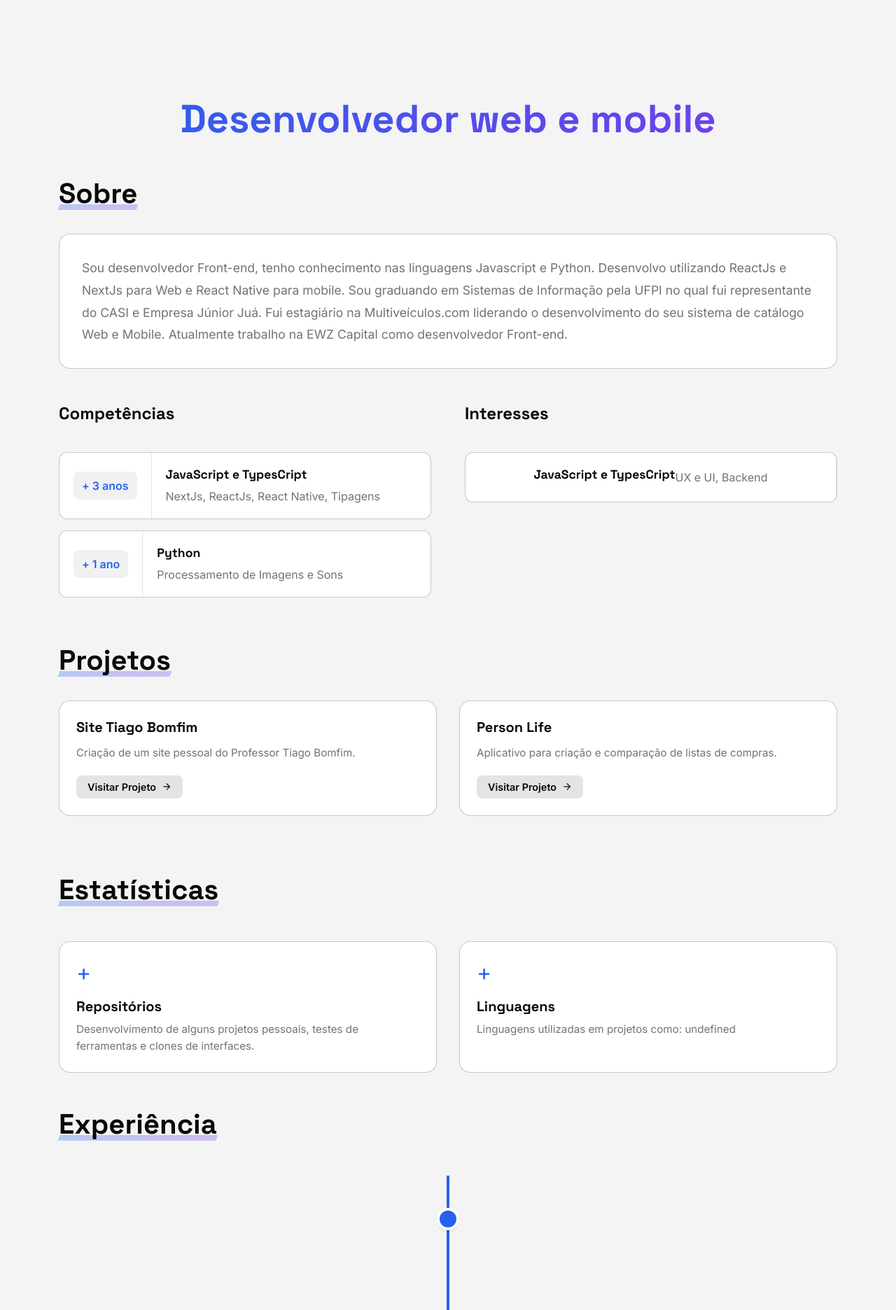
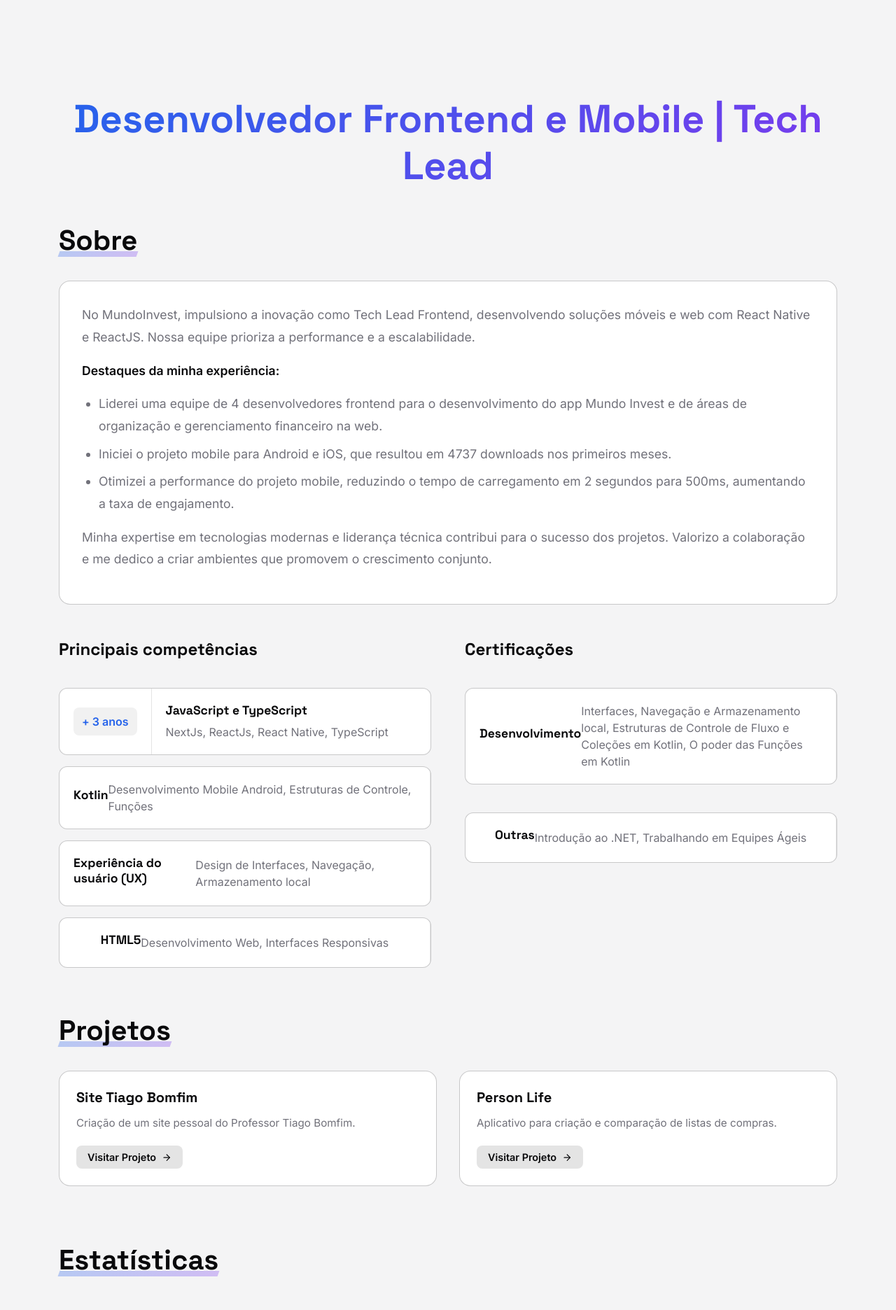
Before and after one commit to FranciscoMaik/PortifolioFolks, a Next.js app: page / in a window 1280 px wide. Shown: the part 600-2472 px from the top of the page at 70% size. Built offline with nearby package versions, Linux system fonts and the light colour scheme; no server answers.

Commit message:
feat: Revise personal and professional details in ContainerHeader, update styles for better presentation, and enhance footer contact link. Update timeline data for clarity and accuracy, and refine homepage content to reflect current skills and experiences.

```diff
--- a/src/components/ContainerHeader/index.tsx
+++ b/src/components/ContainerHeader/index.tsx
@@ -6,13 +6,32 @@ export const ContainerHeader: React.FC = function () {
   return (
     <Container>
       <p>
-        Sou desenvolvedor Front-end, tenho conhecimento nas linguagens
-        Javascript e Python. Desenvolvo utilizando ReactJs e NextJs para Web e
-        React Native para mobile. Sou graduando em Sistemas de Informação pela
-        UFPI no qual fui representante do CASI e Empresa Júnior Juá. Fui
-        estagiário na Multiveículos.com liderando o desenvolvimento do seu
-        sistema de catálogo Web e Mobile. Atualmente trabalho na EWZ Capital
-        como desenvolvedor Front-end.
+        No MundoInvest, impulsiono a inovação como Tech Lead Frontend,
+        desenvolvendo soluções móveis e web com React Native e ReactJS. Nossa
+        equipe prioriza a performance e a escalabilidade.
+      </p>
+      <p>
+        <strong>Destaques da minha experiência:</strong>
+      </p>
+      <ul>
+        <li>
+          Liderei uma equipe de 4 desenvolvedores frontend para o desenvolvimento
+          do app Mundo Invest e de áreas de organização e gerenciamento financeiro
+          na web.
+        </li>
+        <li>
+          Iniciei o projeto mobile para Android e iOS, que resultou em 4737
+          downloads nos primeiros meses.
+        </li>
+        <li>
+          Otimizei a performance do projeto mobile, reduzindo o tempo de
+          carregamento em 2 segundos para 500ms, aumentando a taxa de engajamento.
+        </li>
+      </ul>
+      <p>
+        Minha expertise em tecnologias modernas e liderança técnica contribui
+        para o sucesso dos projetos. Valorizo a colaboração e me dedico a criar
+        ambientes que promovem o crescimento conjunto.
       </p>
     </Container>
   );
--- a/src/components/ContainerHeader/styles.ts
+++ b/src/components/ContainerHeader/styles.ts
@@ -13,6 +13,26 @@ export const Container = styled.div`
     line-height: 1.8;
     color: ${({ theme }) => theme.thirdColor};
     font-weight: 400;
+    margin-bottom: 1rem;
+
+    strong {
+      font-weight: 600;
+      color: ${({ theme }) => theme.colorText};
+    }
+  }
+
+  ul {
+    margin-left: 1.5rem;
+    margin-bottom: 1rem;
+    padding-left: 0;
+
+    li {
+      font-size: 1.1rem;
+      line-height: 1.8;
+      color: ${({ theme }) => theme.thirdColor};
+      margin-bottom: 0.5rem;
+      list-style-type: disc;
+    }
   }
 
   @media screen and (max-width: 650px) {
@@ -21,5 +41,9 @@ export const Container = styled.div`
     p {
       font-size: 1rem;
     }
+
+    ul li {
+      font-size: 1rem;
+    }
   }
 `;
--- a/src/components/Footer/index.tsx
+++ b/src/components/Footer/index.tsx
@@ -20,7 +20,7 @@ export const Footer: React.FC = function () {
           <AiFillInstagram size={32} />
         </a>
         <a
-          href="https://api.whatsapp.com/send?phone=5589988020693&text=Ol%C3%A1%2C%20sou%20o%20Francisco%20Maik%2C%20em%20que%20posso%20ajudar%3F"
+          href="https://api.whatsapp.com/send?phone=5511945125609&text=Ol%C3%A1%2C%20sou%20o%20Francisco%20Maik%2C%20em%20que%20posso%20ajudar%3F"
           target="_blank"
           rel="noreferrer"
           aria-label="WhatsApp"
--- a/src/components/Header/index.tsx
+++ b/src/components/Header/index.tsx
@@ -4,17 +4,16 @@ import { Container, Title, Subtitle, Role } from './styles';
 export const Header: React.FC = function () {
   return (
     <Container>
-      <Role>Frontend Developer</Role>
+      <Role>Desenvolvedor Frontend e Mobile | Tech Lead | React, NextJS, React Native, TypeScript</Role>
       <Title>
-        <strong>F. Maik</strong> Fonseca
+        <strong>Francisco Maik</strong> Fonseca Nunes
       </Title>
       <Subtitle>
-        Building <span>digital experiences</span> with modern technologies and
-        creative design.
+        Cajamar, São Paulo, Brasil
       </Subtitle>
       <Role
         as="a"
-        href="mailto:franciscomaikf@gmail.com"
+        href="mailto:chiconunes3081@gmail.com"
         style={{
           cursor: 'pointer',
           background: 'transparent',
@@ -23,7 +22,7 @@ export const Header: React.FC = function () {
           letterSpacing: 'normal',
         }}
       >
-        franciscomaikf@gmail.com
+        chiconunes3081@gmail.com
       </Role>
     </Container>
   );
--- a/src/components/Timeline/dataInformation.ts
+++ b/src/components/Timeline/dataInformation.ts
@@ -1,36 +1,50 @@
-import { TimelineItem } from 'react-chrono';
+interface TimelineItem {
+  id: string;
+  title: string;
+  cardTitle: string;
+  cardSubtitle: string;
+  cardDetailedText: string;
+}
 
 export const items: TimelineItem[] = [
   {
     id: '1',
-    title: 'Abr 2017',
-    cardTitle: 'Diretor',
-    cardSubtitle: 'Diretor de Tecnologia da Informação',
+    title: 'jul 2022 - Present',
+    cardTitle: 'MundoInvest',
+    cardSubtitle: 'Tech Lead Frontend',
     cardDetailedText:
-      'Neste período fui responsável por coordenar, organizar e auxiliar em projetos voltado para alunos do curso de Sistemas de Informação.',
+      'Sou um Desenvolvedor Frontend Sênior com ampla experiência em React Native, ReactJS, NextJS e Vue3, especializado em desenvolvimento mobile e web. Durante a minha carreira, atuo tanto no desenvolvimento de interfaces altamente performáticas quanto na liderança técnica de equipes, ajudando a transformar ideias em produtos digitais robustos e escaláveis. Liderei uma equipe de 4 desenvolvedores frontend para o desenvolvimento do app Mundo Invest e de áreas de organização e gerenciamento financeiro na web. Iniciei o projeto mobile para Android e iOS, que resultou em 4737 downloads nos primeiros meses. Otimizei a performance do projeto mobile, reduzindo o tempo de carregamento em 2 segundos para 500ms, aumentando a taxa de engajamento.',
   },
   {
     id: '2',
-    title: 'Mar 2019',
-    cardTitle: 'Diretor',
-    cardSubtitle: 'Diretor de Gerência de Projetos',
+    title: 'ago 2021 - set 2024',
+    cardTitle: 'EWZ Capital',
+    cardSubtitle: 'Desenvolvedor de front-end',
+    cardDetailedText:
+      'Durante a ocupação deste cargo trabalhei com tecnologias como ReactJs, NextJs, Gráficos diversos e ferramentas de estilização como Styled-Components e ChakraUI.',
+  },
+  {
+    id: '3',
+    title: 'jan 2021 - jul 2021',
+    cardTitle: 'Multiveículos.com',
+    cardSubtitle: 'Desenvolvedor de aplicativos',
+    cardDetailedText:
+      'Neste período trabalhei na empresa Multiveículos.com como Desenvolvedor de aplicativos. Gerenciando o desenvolvimento web da página de vendas da empresa e desenvolvendo o app relacional com esse site.',
+  },
+  {
+    id: '4',
+    title: 'mar 2019 - jan 2021',
+    cardTitle: 'Juá Soluções em Tecnologias',
+    cardSubtitle: 'Gerente de projetos',
     cardDetailedText:
       'Neste período fui responsável por coordenar, organizar e auxiliar na estruturação de projetos para o campus e empresas da região de Picos-PI.',
   },
   {
-    id: '3',
-    title: 'Jan 2021',
-    cardTitle: 'Estágio',
-    cardSubtitle: 'Estágio obrigatório',
+    id: '5',
+    title: '2015 - 2020',
+    cardTitle: 'Universidade Federal do Piauí',
+    cardSubtitle: 'Bacharelado em Sistemas de Informação',
     cardDetailedText:
-      'Neste período estagiei na empresa Multiveículos.com como Gerente de Projetos e Desenvolvedor mobile. Gerenciando o desenvolvimento web da página de vendas da empresa e desenvolvendo o app relacional com essa site.',
-  },
-  {
-    id: '4',
-    title: 'Set 2021',
-    cardTitle: 'Desenvolvedor',
-    cardSubtitle: 'Desenvolvedor Front-end',
-    cardDetailedText:
-      'Durante a ocupação deste cargo pude trabalhar com tecnologias como ReactJs, NextJs, Gráficos diversos e ferramentas de estilização como Styled-Components e ChackraUi.',
+      'Graduação em Tecnologia da Informação/Sistemas da Informação.',
   },
 ];
--- a/src/pages/index.tsx
+++ b/src/pages/index.tsx
@@ -41,34 +41,53 @@ const Home: React.FC = function () {
             <Header />
           </div>
 
-          <h2 className="description">Desenvolvedor web e mobile</h2>
+          <h2 className="description">Desenvolvedor Frontend e Mobile | Tech Lead</h2>
 
           <div className="portfolio">
             <Title name="Sobre" />
             <ContainerHeader />
             <div className="information">
               <div className="skills">
-                <h3>Competências</h3>
+                <h3>Principais competências</h3>
                 <div>
                   <CardInformation
                     years={3}
-                    title="JavaScript e TypesCript"
-                    skills={['NextJs', 'ReactJs', 'React Native', 'Tipagens']}
+                    title="JavaScript e TypeScript"
+                    skills={['NextJs', 'ReactJs', 'React Native', 'TypeScript']}
                   />
                   <CardInformation
-                    years={1}
-                    title="Python"
-                    skills={['Processamento de Imagens e Sons']}
+                    years={0}
+                    activeYears={false}
+                    title="Kotlin"
+                    skills={['Desenvolvimento Mobile Android', 'Estruturas de Controle', 'Funções']}
+                  />
+                  <CardInformation
+                    years={0}
+                    activeYears={false}
+                    title="Experiência do usuário (UX)"
+                    skills={['Design de Interfaces', 'Navegação', 'Armazenamento local']}
+                  />
+                  <CardInformation
+                    years={0}
+                    activeYears={false}
+                    title="HTML5"
+                    skills={['Desenvolvimento Web', 'Interfaces Responsivas']}
                   />
                 </div>
               </div>
               <div className="interests">
-                <h3>Interesses</h3>
+                <h3>Certificações</h3>
                 <CardInformation
                   years={0}
                   activeYears={false}
-                  title="JavaScript e TypesCript"
-                  skills={['UX e UI', 'Backend']}
+                  title="Desenvolvimento"
+                  skills={['Interfaces, Navegação e Armazenamento local', 'Estruturas de Controle de Fluxo e Coleções em Kotlin', 'O poder das Funções em Kotlin']}
+                />
+                <CardInformation
+                  years={0}
+                  activeYears={false}
+                  title="Outras"
+                  skills={['Introdução ao .NET', 'Trabalhando em Equipes Ágeis']}
                 />
               </div>
             </div>
@@ -104,9 +123,7 @@ const Home: React.FC = function () {
                 <CardStatistic
                   numberInfo={dataRepos.languages?.length.toString()}
                   header="Linguagens"
-                  description={`Linguagens utilizadas em projetos como: ${dataRepos.languages
-                    ?.map(item => item)
-                    .join(', ')}`}
+                  description="Linguagens utilizadas em projetos como: JavaScript, TypeScript, Kotlin, HTML5, CSS3, Python e outras tecnologias modernas para desenvolvimento web e mobile."
                 />
               </div>
             </div>
```
